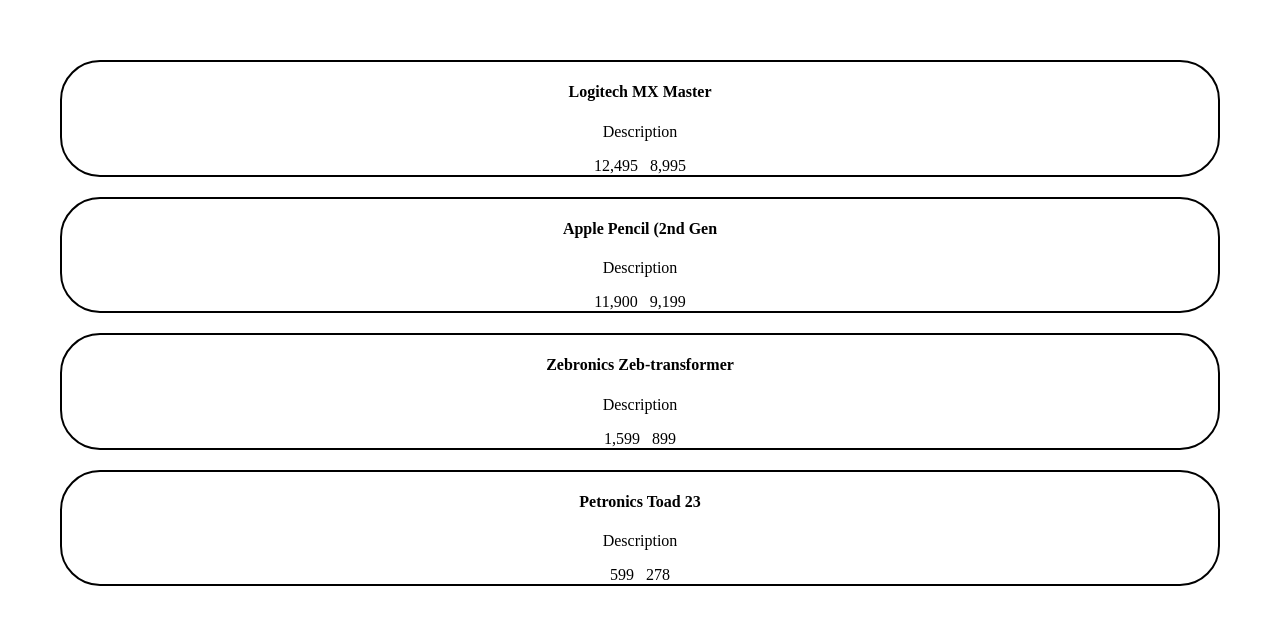
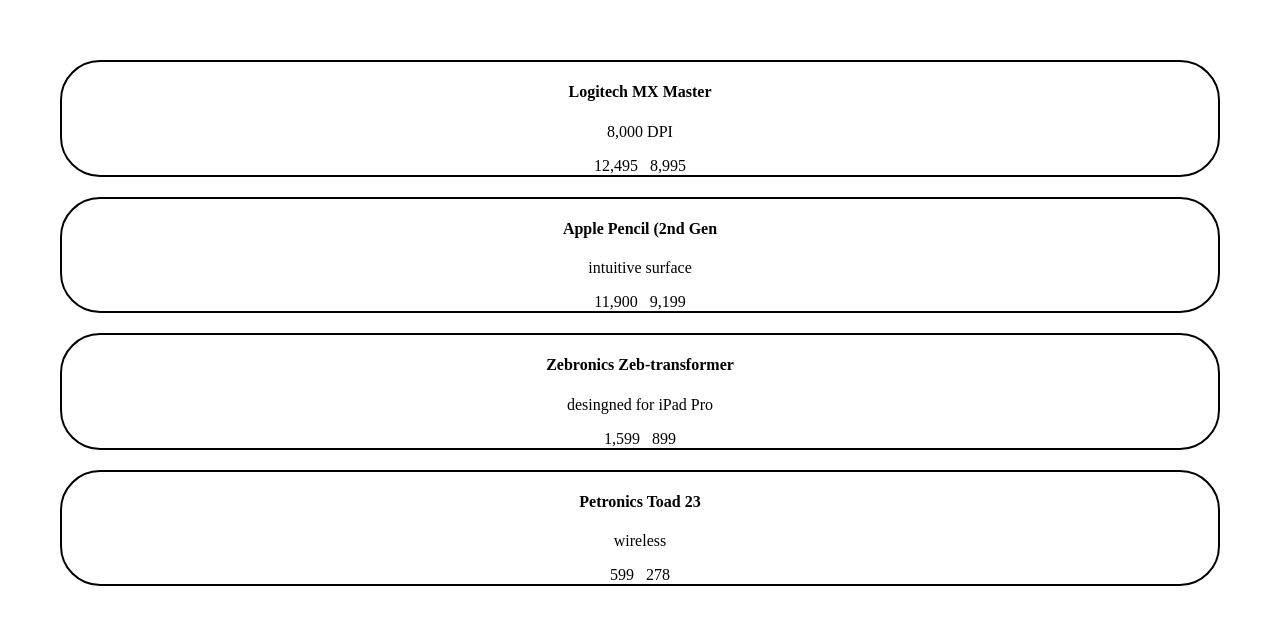
Before and after one commit to shivam240104/Amazon-Card-with-react, a React (Vite) app: page / in a window 1280 px wide. Shown: the top 624 px of the page. Built offline with nearby package versions, Linux system fonts and the light colour scheme.

Commit message:
add description

```diff
--- a/src/productTab.jsx
+++ b/src/productTab.jsx
@@ -4,11 +4,12 @@
 export default function productTab({title, idx, price, features}){
 let oldPrice=["12,495", "11,900", "1,599", "599"];
 let newPrice=["8,995", "9,199", "899", "278"];
+let description =["8,000 DPI","intuitive surface",  "desingned for iPad Pro", "wireless"];
 
     return(
        <div className="product">
         <h4>{title}</h4>
-        <p>Description</p>
+        <p>{description[idx]}</p>
         <Price oldPrice={oldPrice[idx]} newPrice={newPrice[idx]} />
        </div>
     )
```
